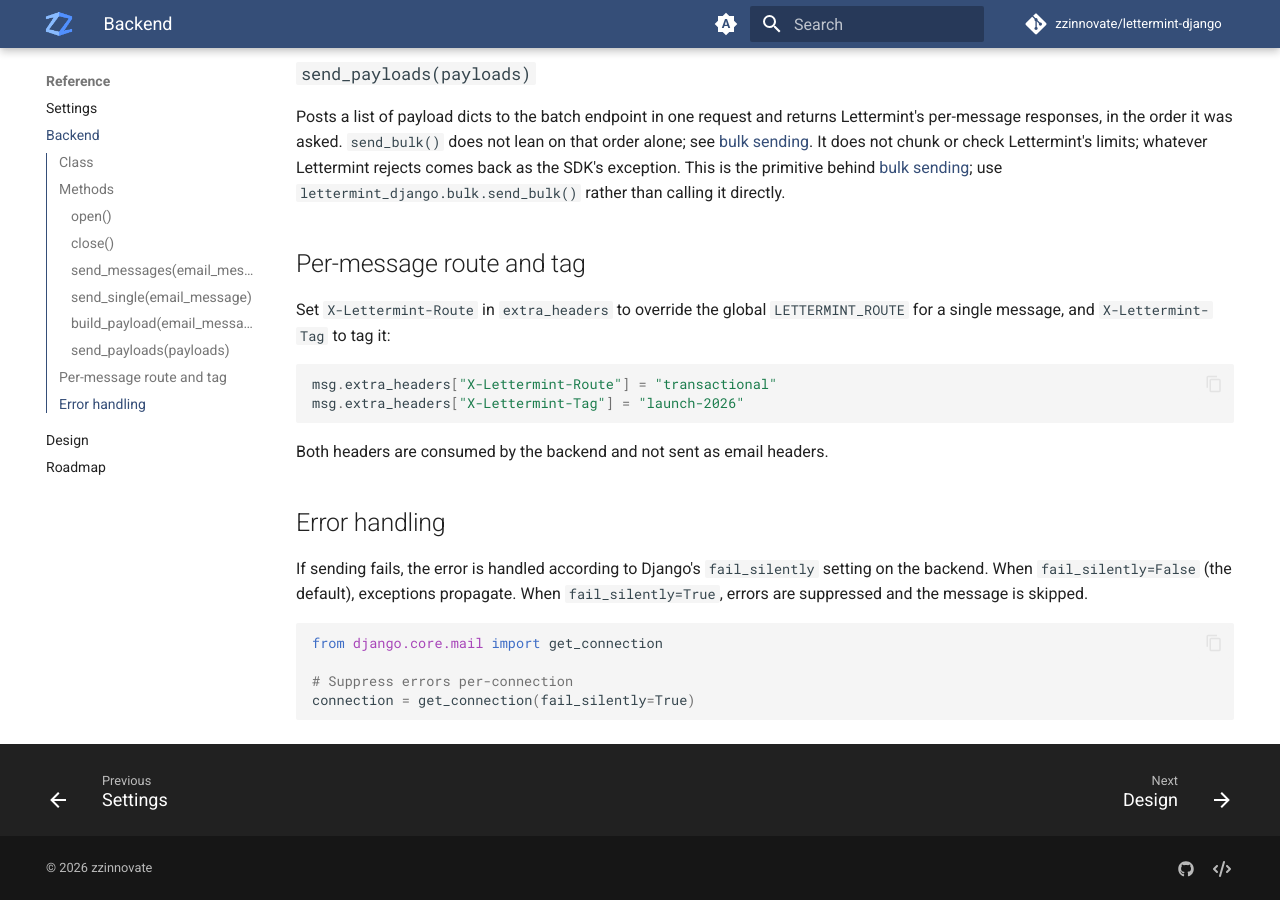
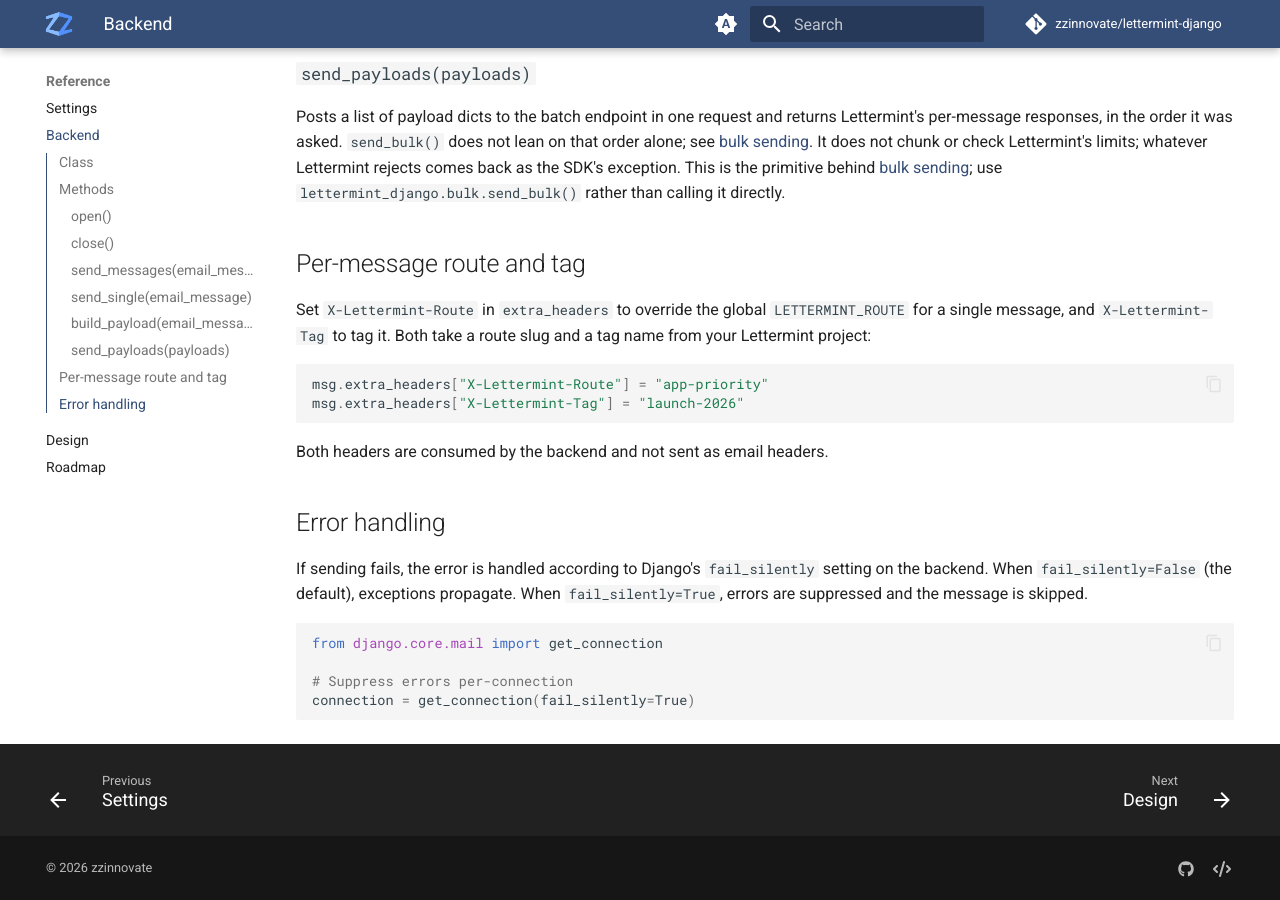
Before and after one commit to zzinnovate/lettermint-django, an MkDocs documentation site: the page built from docs/reference/backend.md, in a window 1280 px wide and 900 px high, scrolled down 1206 px. Built offline with MkDocs 1.6.1 and Material for MkDocs 9.7.7, drawn with Linux system fonts in a browser that asks for light colours; comment, search, counter and statistics services are not loaded.

Commit message:
docs: use a route slug in the route examples
Every per-message example set the route to "transactional", which is the
name of a route type in Lettermint. A reader copying it would look for a
type where the API wants the slug of a route in their own project.

````diff
--- a/docs/reference/backend.md
+++ b/docs/reference/backend.md
@@ -40,10 +40,10 @@
 
 ## Per-message route and tag
 
-Set `X-Lettermint-Route` in `extra_headers` to override the global `LETTERMINT_ROUTE` for a single message, and `X-Lettermint-Tag` to tag it:
+Set `X-Lettermint-Route` in `extra_headers` to override the global `LETTERMINT_ROUTE` for a single message, and `X-Lettermint-Tag` to tag it. Both take a route slug and a tag name from your Lettermint project:
 
 ```python
-msg.extra_headers["X-Lettermint-Route"] = "transactional"
+msg.extra_headers["X-Lettermint-Route"] = "app-priority"
 msg.extra_headers["X-Lettermint-Tag"] = "launch-2026"
 ```
 
````
Also changed, not shown: README.md (+1 -1 lines), docs/getting-started/bulk.md (+1 -1 lines), docs/getting-started/configuration.md (+2 -1 lines), docs/getting-started/usage.md (+2 -2 lines), docs/index.md (+1 -1 lines), docs/reference/settings.md (+1 -1 lines), 1 other file.
